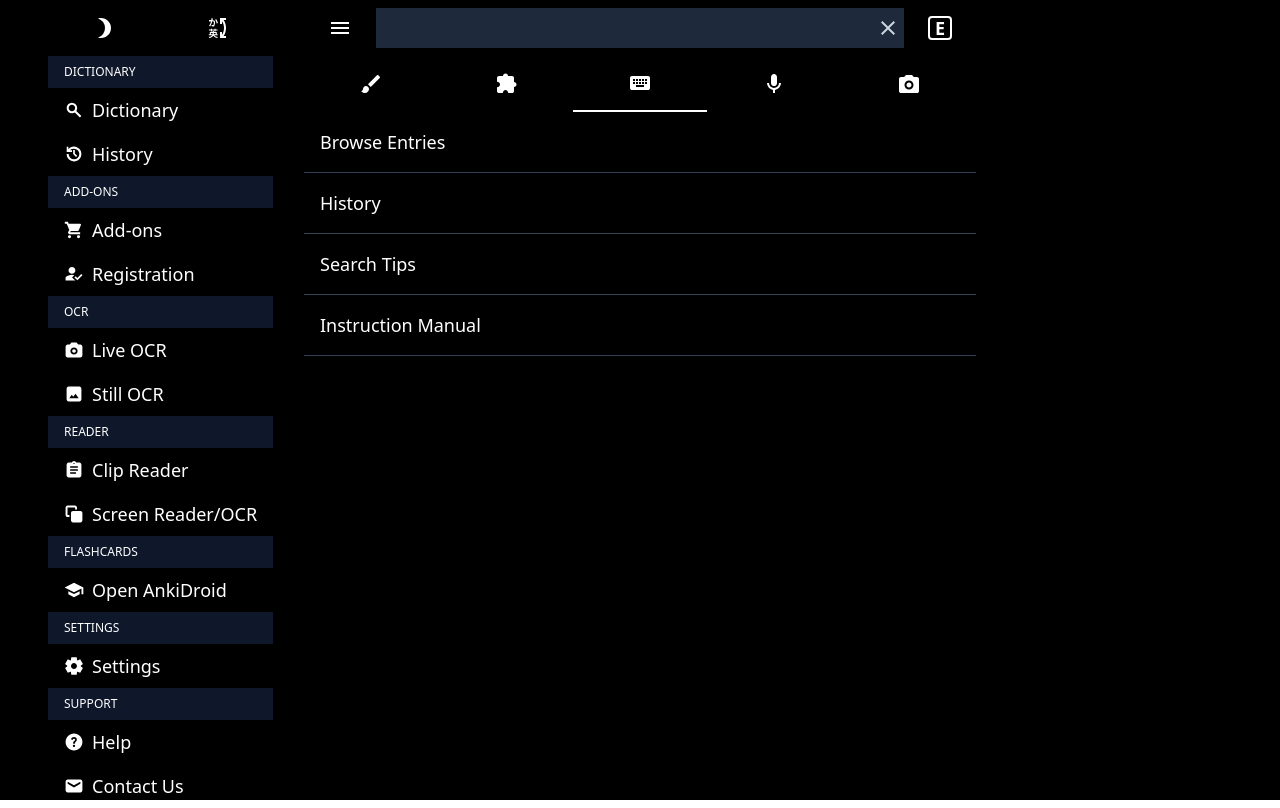
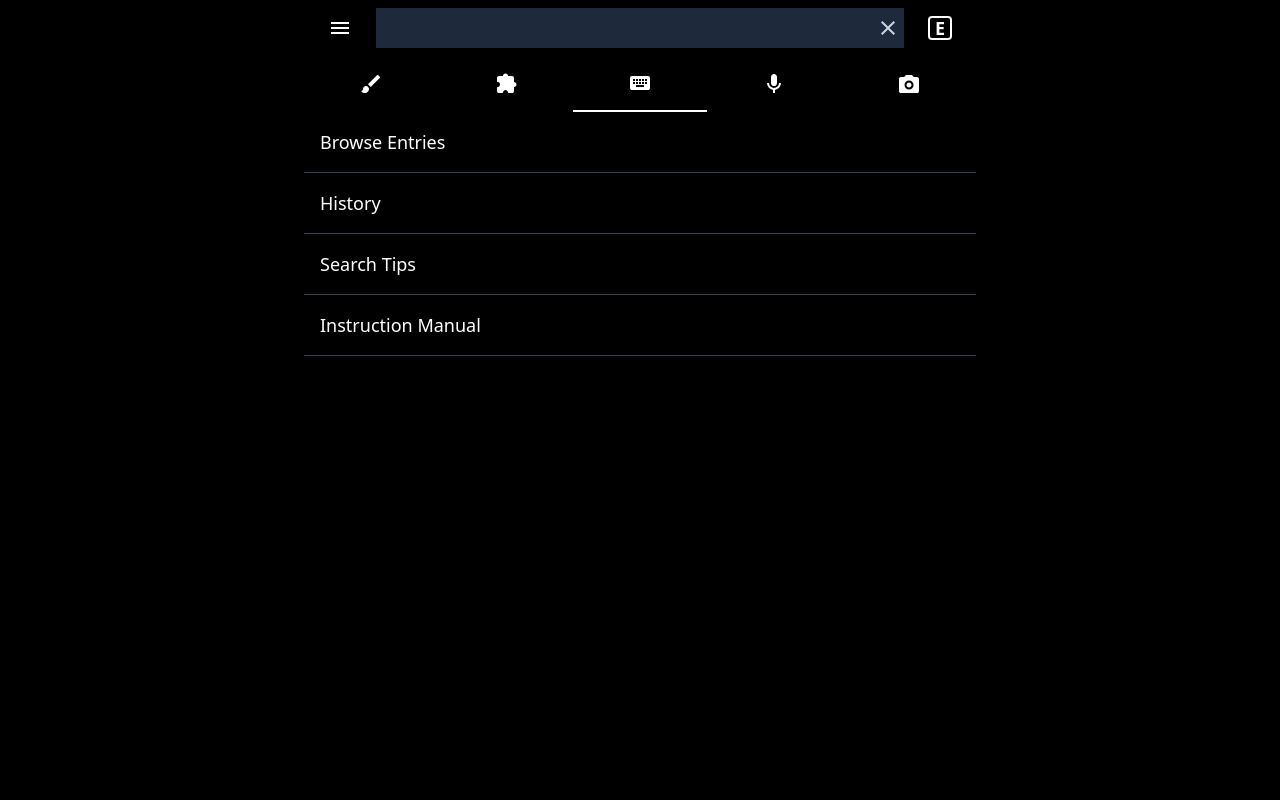
Before and after one commit to bryanjenningz/japanese-dictionary, a Next.js app: page / in a window 1280 px wide. Built offline with nearby package versions, Linux system fonts and the light colour scheme.

Commit message:
Use left to move side menu, use transition-[left]

```diff
--- a/src/components/SideMenu.tsx
+++ b/src/components/SideMenu.tsx
@@ -85,9 +85,9 @@ export const SideMenu = ({
 
       <aside
         className={classNames(
-          "absolute bottom-0 top-0 transition-transform duration-300",
+          "absolute bottom-0 top-0 transition-[left] duration-300",
           isDarkMode ? "bg-black text-white" : "bg-white text-black",
-          isSideMenuOpen ? "translate-x-0" : "-translate-x-64"
+          isSideMenuOpen ? "left-0" : "-left-64"
         )}
         aria-hidden={!isSideMenuOpen}
       >
```
